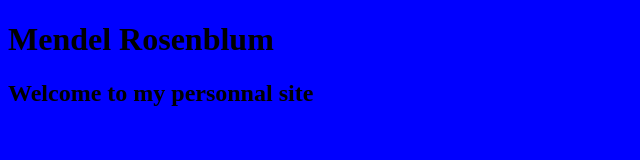
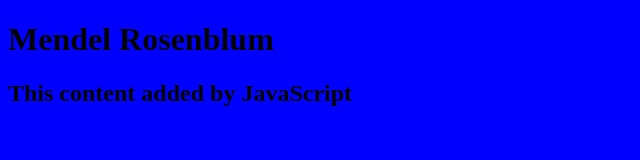
Before and after one commit to mendelr20/website, a plain HTML site: page index.html in a window 1280 px wide. Shown: the whole page, without its empty margins (0-640 px from the left). Drawn offline with Linux system fonts and the light colour scheme.

Commit message:
add script.js, connect to index.html

```diff
--- a/index.html
+++ b/index.html
@@ -1,11 +1,11 @@
 <!DOCTYPE html>
 <html lang="en">
   <head>
-    <link rel="stylesheet" href="style.css" />
+    <link rel="stylesheet" href="style.css"/>
     <title>Mendel Rosenblum</title>
   </head>
   <body>
     <h1>Mendel Rosenblum</h1>
-    <h2>Welcome to my personnal site</h2>
+    <script src="script.js"></script>
   </body>
 </html>
--- /dev/null
+++ b/script.js
@@ -0,0 +1,3 @@
+const h2 = document.createElement("h2");
+h2.textContent = "This content added by JavaScript";
+document.querySelector("body").appendChild(h2);
```
